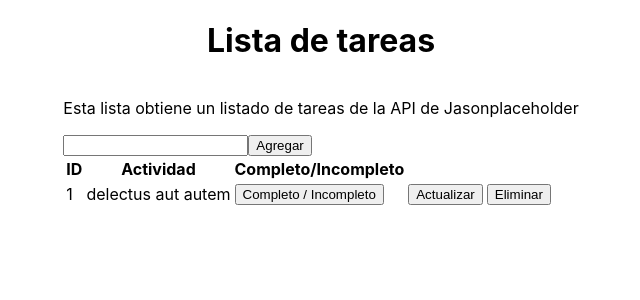
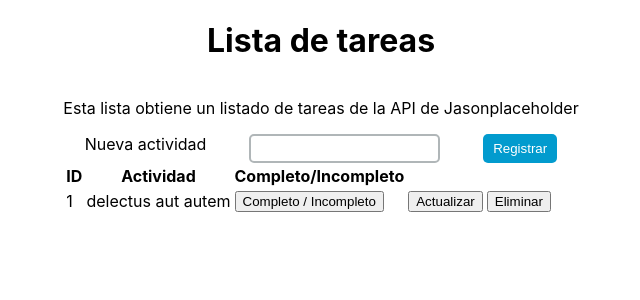
Before and after one commit to guillermo-conde/todo-list, a React (Create React App) app: page / in a window 1280 px wide. Shown: the top 300 px of the page, without its empty margins (319-959 px from the left). Built offline with nearby package versions, Linux system fonts and the light colour scheme.

Commit message:
Se estiliza el formulario para registro de nueva actividad

```diff
--- a/src/App.js
+++ b/src/App.js
@@ -1,14 +1,20 @@
 import Header from "./components/Header";
+import {Formik, Form} from 'formik'
+import Input from "./components/Input";
 
 function App() {
   return (
     <div>
       <Header/>
 
-      <form>
-        <input type="text"></input>
-        <button type="submit" >Agregar</button>
-      </form>
+      <Formik initialValues = {{
+          activity: ''
+        }}
+        onsubmit = {() => {}}>
+        <Form>
+          <Input label="Nueva actividad" name="activity" type="text" buttonLabel="Registrar"/>
+        </Form>
+      </Formik>
 
       <table>
         <thead>
--- /dev/null
+++ b/src/components/Input.js
@@ -0,0 +1,38 @@
+import styled from "styled-components";
+import { useField } from "formik";
+
+const Container = styled.div`
+    display: flex;
+    flex-direction: row;
+    justify-content: space-around;
+    flex-wrap: wrap;
+`
+const Label = styled.label`
+    color: #000;
+`
+
+const MyInput = styled.input`
+    outline: none;
+    border-radius: 5px;
+    border: solid 2px #B0B6B8;
+    padding: 5px 5px;
+`
+const Button = styled.button`
+    color: #fff;
+    background: #029BCE;
+    border: none;
+    border-radius: 5px;
+    padding: 5px 10px;
+`
+const Input = ( {label, buttonLabel,...props} ) => {
+    const [field] = useField(props);
+    return(
+        <Container>
+            <Label>{label}</Label>
+            <MyInput {...field} { ...props } ></MyInput>
+            <Button>{buttonLabel}</Button>
+        </Container>
+    )
+}
+
+export default Input
```
